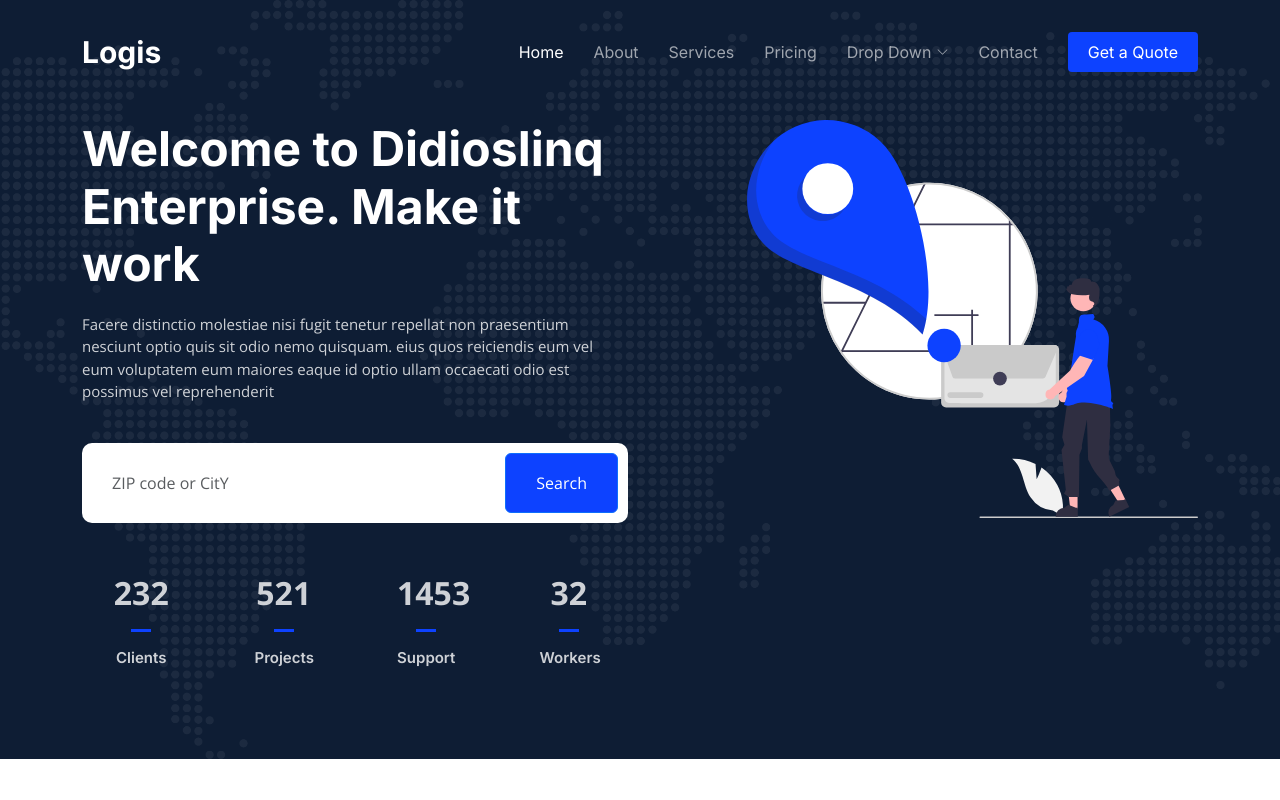
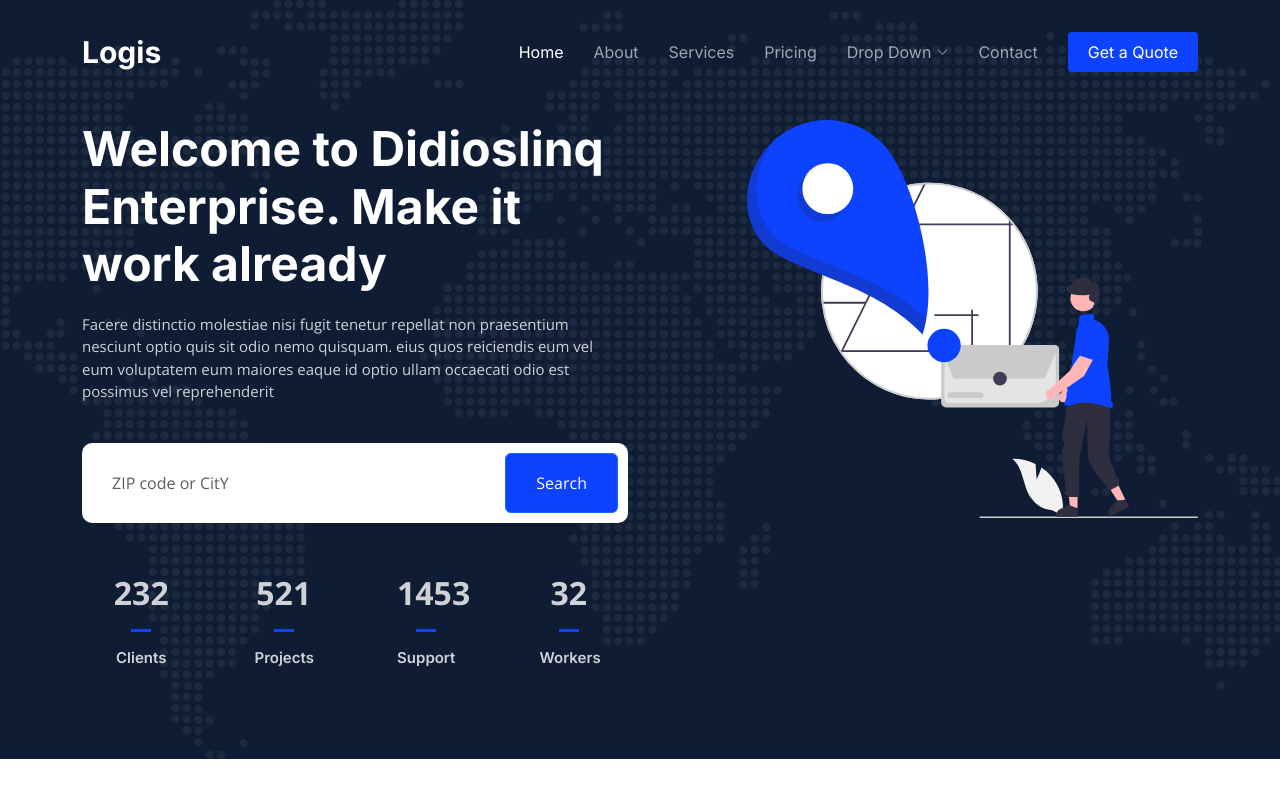
Before and after one commit to dkojo/pipeline-app, a plain HTML site: page index.html in a window 1280 px wide. Shown: the top 800 px of the page. Drawn offline with nearby package versions, Linux system fonts and the light colour scheme.

Commit message:
updated code

```diff
--- a/index.html
+++ b/index.html
@@ -89,7 +89,7 @@
     <div class="container">
       <div class="row gy-4 d-flex justify-content-between">
         <div class="col-lg-6 order-2 order-lg-1 d-flex flex-column justify-content-center">
-          <h2 data-aos="fade-up">Welcome to Didioslinq Enterprise. Make it work</h2>
+          <h2 data-aos="fade-up">Welcome to Didioslinq Enterprise. Make it work already</h2>
           <p data-aos="fade-up" data-aos-delay="100">Facere distinctio molestiae nisi fugit tenetur repellat non praesentium nesciunt optio quis sit odio nemo quisquam. eius quos reiciendis eum vel eum voluptatem eum maiores eaque id optio ullam occaecati odio est possimus vel reprehenderit</p>
 
           <form action="#" class="form-search d-flex align-items-stretch mb-3" data-aos="fade-up" data-aos-delay="200">
```
